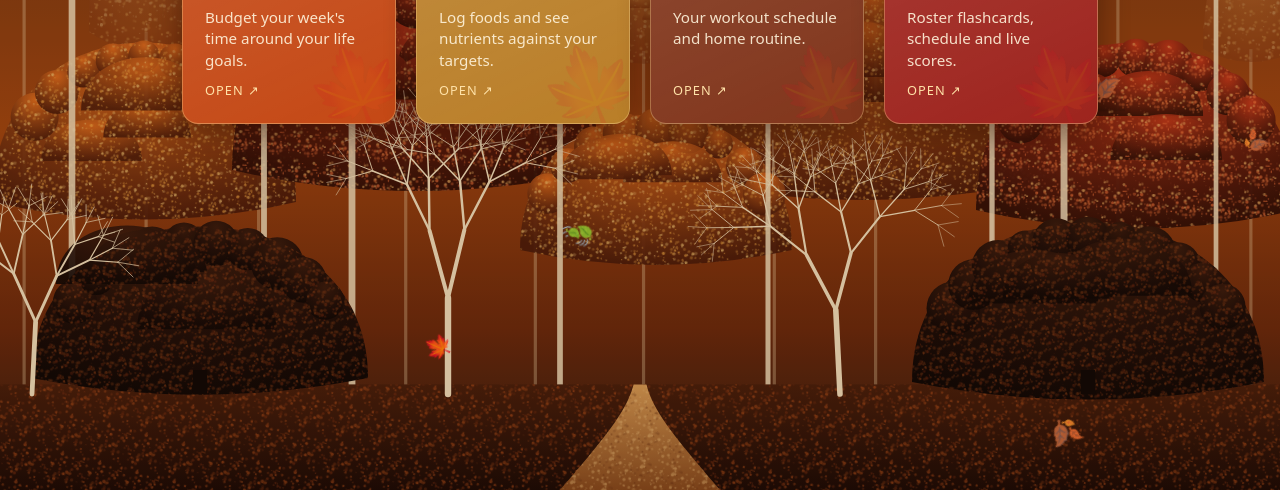
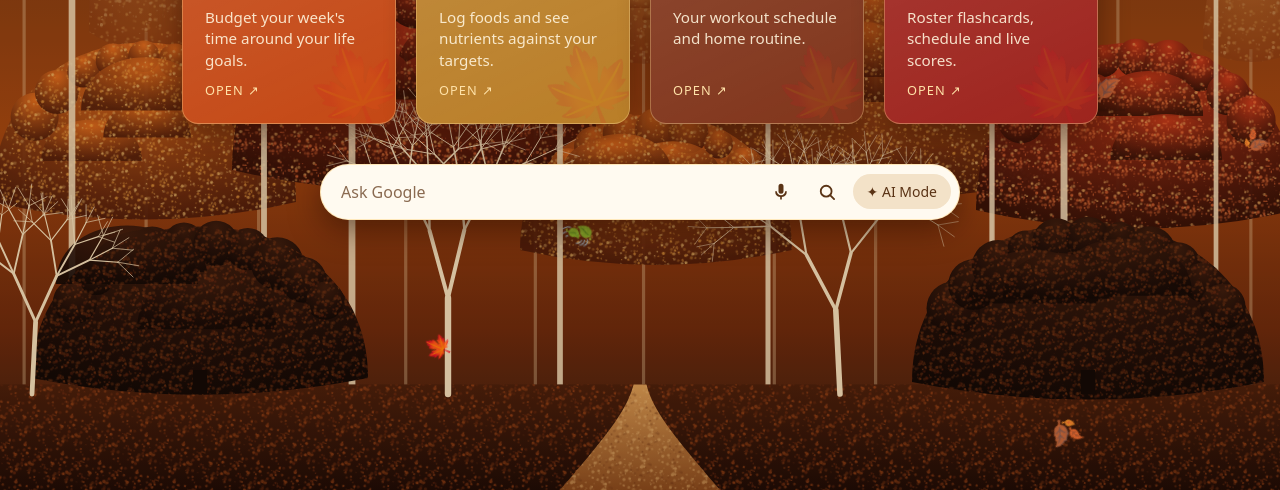
Before and after one commit to trina-duchess/trina-duchess.github.io, a plain HTML site: page index.html in a window 1280 px wide. Shown: the part 310-800 px from the top of the page. Drawn offline with Linux system fonts and the light colour scheme.

Commit message:
Add Google search bar with voice and AI Mode
Co-Authored-By: Claude Opus 5.5 <noreply@anthropic.com>
Claude-Session: https://claude.ai/code/session_01FBf2NWGQTDuuMkhG2guHws

```diff
--- a/index.html
+++ b/index.html
@@ -47,6 +47,15 @@
   .desc{font-size:.95rem;line-height:1.4;opacity:.9;font-family:system-ui,-apple-system,sans-serif}
   .go{margin-top:auto;font-family:system-ui,sans-serif;font-size:.8rem;letter-spacing:.08em;text-transform:uppercase;color:#ffe2a8}
   .card::after{content:"🍁";position:absolute;right:-10px;bottom:-14px;font-size:80px;opacity:.13;transform:rotate(-20deg)}
+  .search{display:flex;align-items:center;gap:6px;margin:40px auto 0;max-width:640px;background:#fffaf0;border-radius:999px;padding:6px 8px 6px 20px;box-shadow:0 10px 30px rgba(40,12,0,.5);border:1px solid rgba(255,220,150,.6)}
+  .search input{flex:1;border:0;outline:0;background:transparent;font:16px system-ui,-apple-system,sans-serif;color:#2a1a10;padding:10px 0;min-width:0}
+  .search input::placeholder{color:#8a6a50}
+  .search button{border:0;background:transparent;cursor:pointer;border-radius:999px;color:#5a3315;display:flex;align-items:center;gap:6px;font:500 14px system-ui,sans-serif;padding:8px 10px}
+  .search button:hover{background:#f6e3c4}
+  .search .ai{background:#f3e2c8;padding:8px 14px}
+  .search .mic.on{background:#c2410c;color:#fff;animation:pulse 1s ease-in-out infinite}
+  @keyframes pulse{50%{opacity:.6}}
+  .search svg{width:20px;height:20px}
   footer{text-align:center;margin-top:44px;font-size:.85rem;font-style:italic;color:#ffd99a;text-shadow:0 1px 8px rgba(40,12,0,.9)}
 </style>
 </head>
@@ -81,6 +90,18 @@
       <div class="go">Open ↗</div>
     </a>
   </nav>
+
+  <form class="search" id="search" action="https://www.google.com/search" method="get" target="_blank" role="search">
+    <input id="q" name="q" type="search" placeholder="Ask Google" autocomplete="off" aria-label="Search Google">
+    <input id="udm" type="hidden" name="udm" value="" disabled>
+    <button type="button" class="mic" id="mic" title="Search by voice" aria-label="Search by voice">
+      <svg viewBox="0 0 24 24" fill="currentColor"><path d="M12 14a3 3 0 0 0 3-3V5a3 3 0 0 0-6 0v6a3 3 0 0 0 3 3zm5-3a5 5 0 0 1-10 0H5a7 7 0 0 0 6 6.92V21h2v-3.08A7 7 0 0 0 19 11h-2z"/></svg>
+    </button>
+    <button type="submit" title="Search" aria-label="Search">
+      <svg viewBox="0 0 24 24" fill="none" stroke="currentColor" stroke-width="2.2" stroke-linecap="round"><circle cx="11" cy="11" r="6.5"/><path d="M16 16l4.5 4.5"/></svg>
+    </button>
+    <button type="button" class="ai" id="ai" title="Search in AI Mode">✦ AI Mode</button>
+  </form>
 
 </main>
 
```
